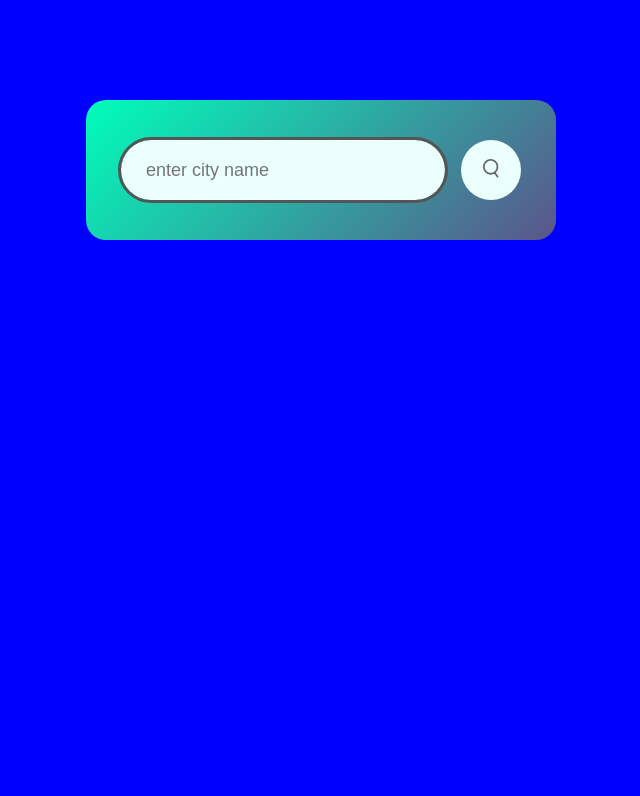
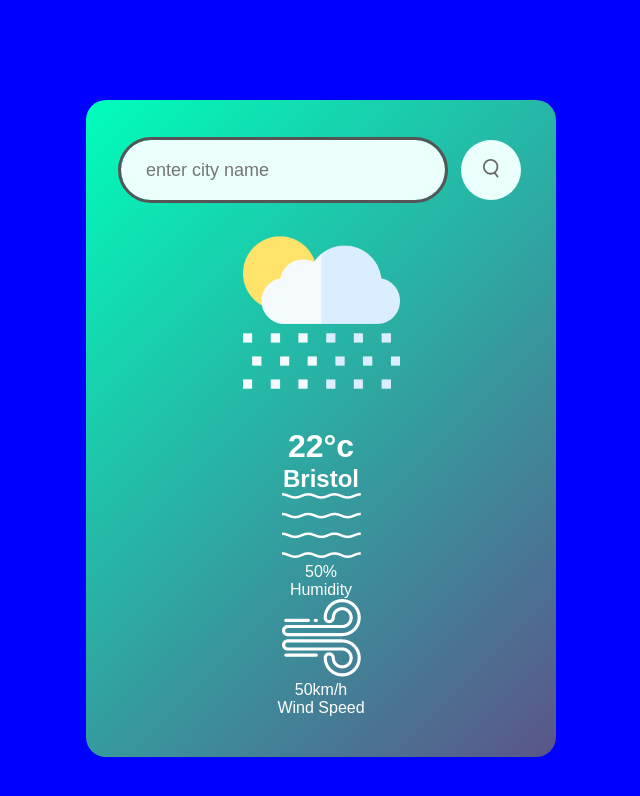
Before and after one commit to BenWilliams89/Weather-app, a plain HTML site: page index.html in a window 1280 px wide. Shown: the whole page, without its empty margins (319-959 px from the left). Drawn offline with Linux system fonts and the light colour scheme.

Commit message:
Add HTML divs to create weather types

```diff
--- a/index.html
+++ b/index.html
@@ -8,7 +8,7 @@
 </head>
 
 <body>
-
+<!--Creating a card to hold the weather information-->
 <div class="cardbox">
     <div class="search">
         <input type="text" placeholder="enter city name" spellcheck="false">
@@ -16,6 +16,30 @@
         </button>
 
     </div>
+<!--Within the card adding more divs to add images and weather/wind information-->
+<div class="weather">
+    <img src="assets/images/rain.png" class="weather-icon">
+        <h1 class="temp">22°c</h1>
+        <h2 class="city">Bristol</h2>
+        <div class="details">
+            <div class="col">
+                <img src="assets/images/humidity.png">
+                <div>
+                    <p class="humidity">50%</p>
+                    <p>Humidity</p>
+                </div>
+            </div>
+            <!--copy the above col but updated image and text to match new image-->
+            <div class="col">
+                <img src="assets/images/wind.png">
+                <div>
+                    <p class="wind">50km/h</p>
+                    <p>Wind Speed</p>
+                </div>
+            </div>
+        </div>
+</div>
+
 </div>
 
 
```
